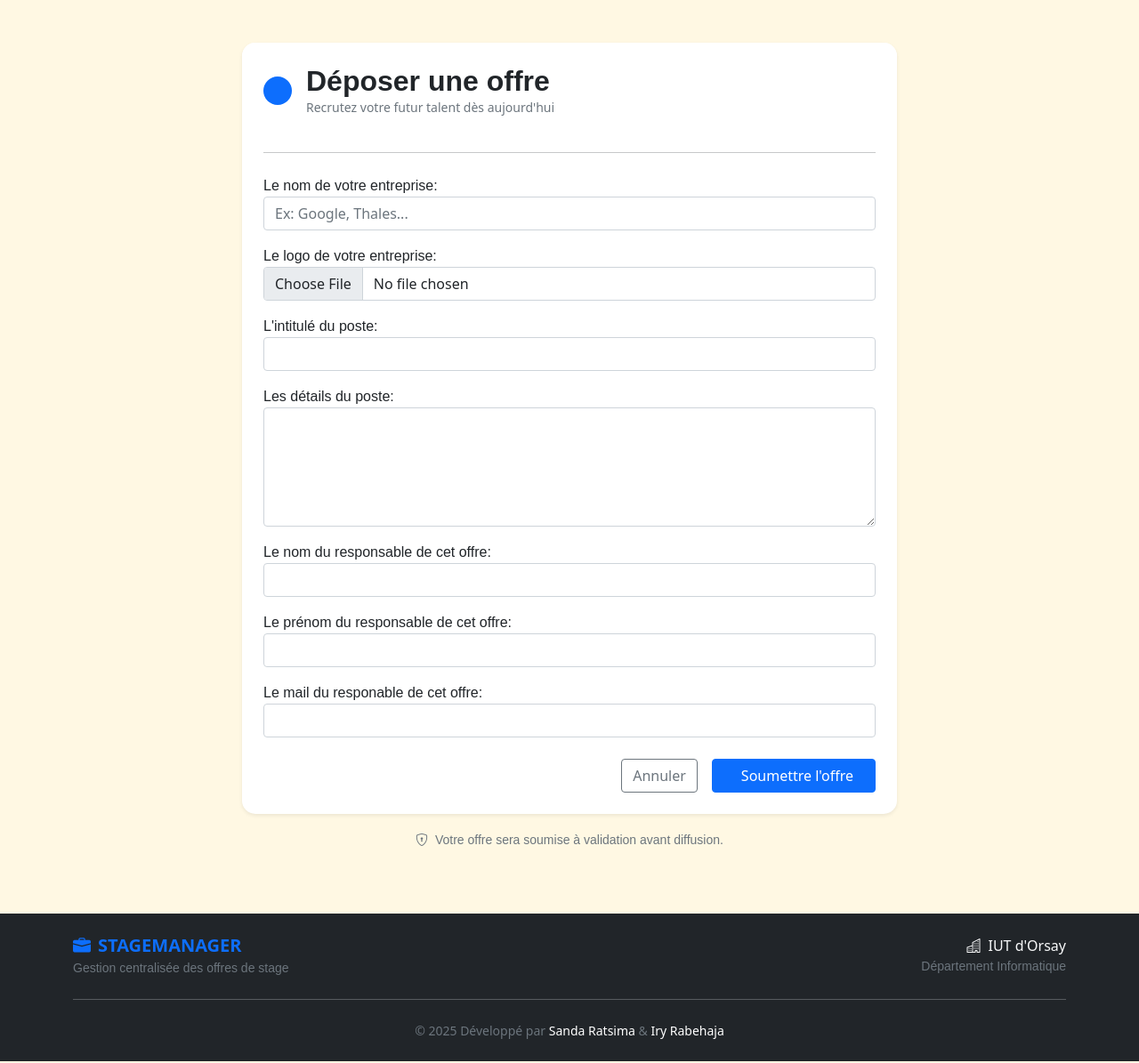
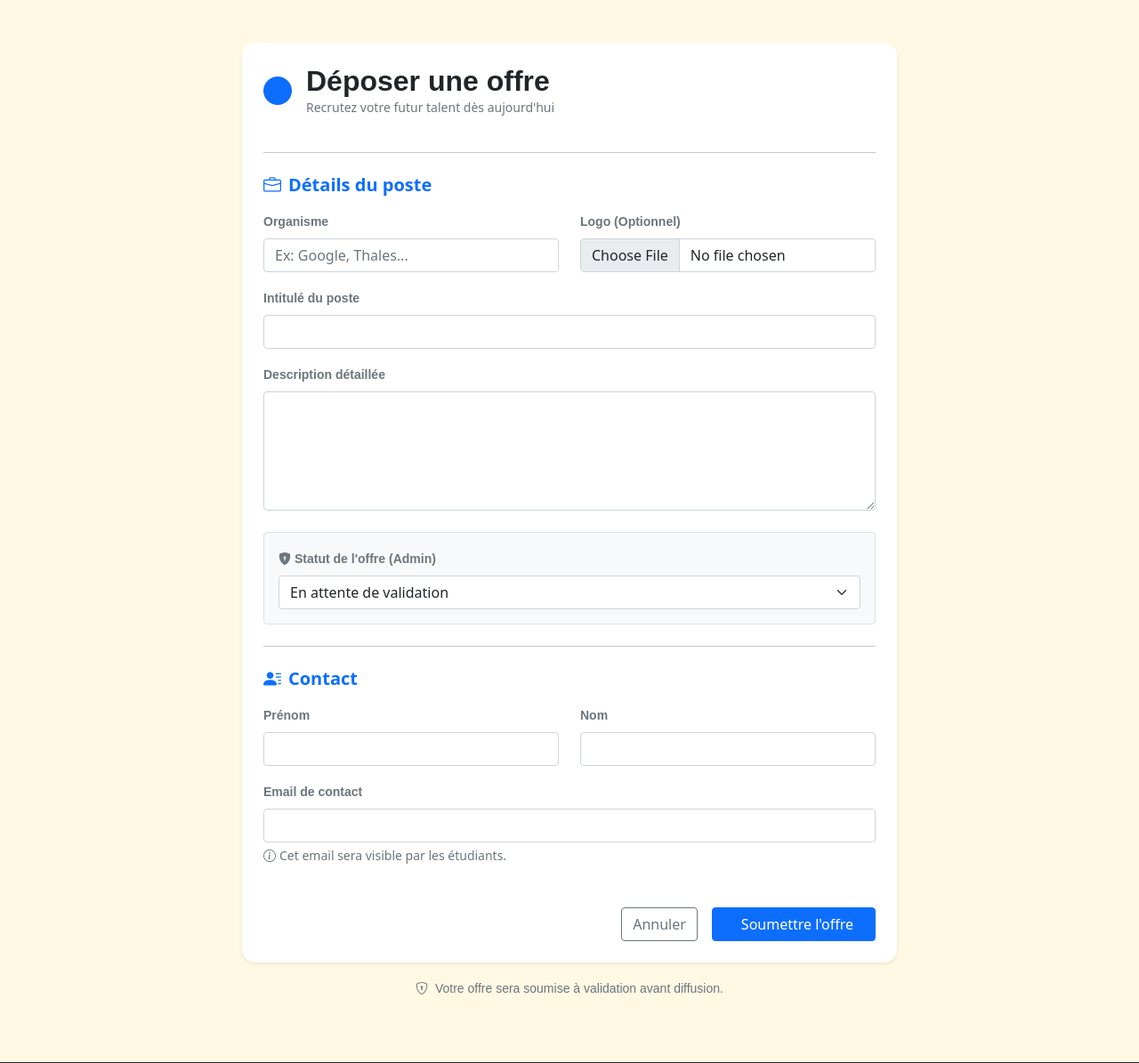
Before and after one commit to Iry77/stagemanager, a Django app: page /offres/add in a window 1280 px wide. Shown: the part 84-1279 px from the top of the page at 89% size. Run offline with Django 5.2, Linux system fonts and the light colour scheme; the visitor is signed in with stand-in values (Sample User, id 1); some libraries are stand-ins or nearby versions; some web fonts are replaced.

Commit message:
Fin avant Dashboard

```diff
--- a/stagemanager/applistagemanager/forms.py
+++ b/stagemanager/applistagemanager/forms.py
@@ -5,7 +5,7 @@
 class OffreForm(forms.ModelForm) :
     class Meta :
         model = OffreStage
-        fields = ['organisme','logo','intitule','detail','contact_nom','contact_prenom','contact_mail']
+        fields = ['organisme','logo','intitule','detail','contact_nom','contact_prenom','contact_mail', 'etat']
         labels = {
             'organisme' : 'Le nom de votre entreprise',
             'logo' : 'Le logo de votre entreprise',
@@ -13,7 +13,8 @@
             'detail': "Les détails du poste",
             'contact_nom': 'Le nom du responsable de cet offre',
             'contact_prenom': 'Le prénom du responsable de cet offre',
-            'contact_mail' : 'Le mail du responable de cet offre'
+            'contact_mail' : 'Le mail du responable de cet offre',
+            'etat': "Statut de l'offre"
         }
         widgets = {
             'organisme': forms.TextInput(attrs={'class': 'form-control', 'placeholder': 'Ex: Google, Thales...'}),
@@ -23,4 +24,5 @@
             'contact_prenom': forms.TextInput(attrs={'class': 'form-control'}),
             'contact_mail': forms.EmailInput(attrs={'class': 'form-control'}),
             'logo': forms.FileInput(attrs={'class': 'form-control'}),
+            'etat': forms.Select(attrs={'class': 'form-select'}),
         }
--- a/stagemanager/applistagemanager/models.py
+++ b/stagemanager/applistagemanager/models.py
@@ -41,7 +41,7 @@
     ]
     # etat : attribut qui correspond à l'état de l'offre
     etat = models.CharField(max_length = 10, choices = STATUT_CHOIX, default = 'attente')
-    image = models.ImageField(default = "imagesOffres/default.jpg", upload_to = "imagesOffres")
+    image = models.ImageField(default = "imagesOffres/default.png", upload_to = "imagesOffres")
 
     def __str__ (self):
         return self.intitule
--- a/stagemanager/applistagemanager/templates/applistagemanager/formulaireCreationOffre.html
+++ b/stagemanager/applistagemanager/templates/applistagemanager/formulaireCreationOffre.html
@@ -29,11 +29,68 @@
                     <form action="/offres/create" method="post" enctype="multipart/form-data">
                         {% csrf_token %}
 
-                        <div class="mb-3">
-                            {{ form.as_p }}
+                        <h5 class="text-primary fw-bold mb-3"><i class="bi bi-briefcase me-2"></i>Détails du poste</h5>
+
+                        <div class="row mb-3">
+                            <div class="col-md-6">
+                                <label for="{{ form.organisme.id_for_label }}" class="form-label fw-bold small text-secondary">Organisme</label>
+                                {{ form.organisme }}
+                                <div class="text-danger small">{{ form.organisme.errors }}</div>
+                            </div>
+                            <div class="col-md-6">
+                                <label for="{{ form.logo.id_for_label }}" class="form-label fw-bold small text-secondary">Logo (Optionnel)</label>
+                                {{ form.logo }}
+                                <div class="text-danger small">{{ form.logo.errors }}</div>
+                            </div>
                         </div>
 
-                        <div class="d-grid gap-2 d-md-flex justify-content-md-end mt-4">
+                        <div class="mb-3">
+                            <label for="{{ form.intitule.id_for_label }}" class="form-label fw-bold small text-secondary">Intitulé du poste</label>
+                            {{ form.intitule }}
+                            <div class="text-danger small">{{ form.intitule.errors }}</div>
+                        </div>
+
+                        <div class="mb-4">
+                            <label for="{{ form.detail.id_for_label }}" class="form-label fw-bold small text-secondary">Description détaillée</label>
+                            {{ form.detail }}
+                            <div class="text-danger small">{{ form.detail.errors }}</div>
+                        </div>
+
+                        {% if user.is_superuser %}
+                        <div class="mb-4 p-3 bg-light rounded border">
+                             <label for="{{ form.etat.id_for_label }}" class="form-label fw-bold small text-secondary">
+                                <i class="bi bi-shield-lock-fill me-1"></i>Statut de l'offre (Admin)
+                            </label>
+                             {{ form.etat }}
+                             <div class="text-danger small">{{ form.etat.errors }}</div>
+                        </div>
+                        {% endif %}
+
+                        <hr class="my-4">
+
+                        <h5 class="text-primary fw-bold mb-3"><i class="bi bi-person-lines-fill me-2"></i>Contact</h5>
+
+                        <div class="row mb-3">
+                            <div class="col-md-6">
+                                <label for="{{ form.contact_prenom.id_for_label }}" class="form-label fw-bold small text-secondary">Prénom</label>
+                                {{ form.contact_prenom }}
+                                <div class="text-danger small">{{ form.contact_prenom.errors }}</div>
+                            </div>
+                            <div class="col-md-6">
+                                <label for="{{ form.contact_nom.id_for_label }}" class="form-label fw-bold small text-secondary">Nom</label>
+                                {{ form.contact_nom }}
+                                <div class="text-danger small">{{ form.contact_nom.errors }}</div>
+                            </div>
+                        </div>
+
+                        <div class="mb-3">
+                            <label for="{{ form.contact_mail.id_for_label }}" class="form-label fw-bold small text-secondary">Email de contact</label>
+                            {{ form.contact_mail }}
+                            <div class="text-muted small mt-1"><i class="bi bi-info-circle me-1"></i>Cet email sera visible par les étudiants.</div>
+                            <div class="text-danger small">{{ form.contact_mail.errors }}</div>
+                        </div>
+
+                        <div class="d-grid gap-2 d-md-flex justify-content-md-end mt-5">
                             <a href="/" class="btn btn-outline-secondary me-md-2">Annuler</a>
                             <button type="submit" class="btn btn-primary px-4">
                                 <i class="bi bi-send-fill me-2"></i>Soumettre l'offre
--- a/stagemanager/applistagemanager/views.py
+++ b/stagemanager/applistagemanager/views.py
@@ -57,62 +57,76 @@
     )
 
 def valider (request, id) :
-    offre = OffreStage.objects.get(id_offre = id)
-    offre.etat = 'validee'
-    offre.save()
-    return render(
-        request,
-        'applistagemanager/traitementValidationOffre.html',
-        {'offre' : offre}
-    )
+    if request.user.is_staff :
+        offre = OffreStage.objects.get(id_offre = id)
+        offre.etat = 'validee'
+        offre.save()
+        return render(
+            request,
+            'applistagemanager/traitementValidationOffre.html',
+            {'offre' : offre}
+        )
+    else :
+        return render('/offres/')
 
 def formulaireCreationOffre(request):
-    form = OffreForm()
+    if request.user.is_superuser or not request.user.is_authenticated :
+        form = OffreForm()
 
-    return render(
-        request,
-        'applistagemanager/formulaireCreationOffre.html',
-        {'form' : form}
-    )
+        return render(
+            request,
+            'applistagemanager/formulaireCreationOffre.html',
+            {'form' : form}
+        )
+    else :
+        return render('/offres/')
 
 def CreerOffre(request):
-    form = OffreForm(request.POST, request.FILES)
+    if request.user.is_superuser or not request.user.is_authenticated :
+        form = OffreForm(request.POST, request.FILES)
 
-    if form.is_valid() :
-        nomOffre = form.cleaned_data['intitule']
-        form.save()
+        if form.is_valid() :
+            nomOffre = form.cleaned_data['intitule']
+            form.save()
 
-    return render(
-        request,
-        'applistagemanager/traitementFormulaireCreationOffre.html',
-        {'nom' : nomOffre}
-    )
+        return render(
+            request,
+            'applistagemanager/traitementFormulaireCreationOffre.html',
+            {'nom' : nomOffre}
+        )
+    else :
+        return render('/offres/')
 
 def formulaireModificationOffre(request, id):
-    offre = OffreStage.objects.get(id_offre = id)
-    form = OffreForm(instance=offre)
-    return render(
-        request,
-        'applistagemanager/formulaireModificationOffre.html',
-        {'form' : form, 'offre' : offre},
-    )
+    if request.user.is_superuser :
+        offre = OffreStage.objects.get(id_offre = id)
+        form = OffreForm(instance=offre)
+        return render(
+            request,
+            'applistagemanager/formulaireModificationOffre.html',
+            {'form' : form, 'offre' : offre},
+        )
+    else :
+        return render('/offres/')
 
 def traitementFormulaireModificationOffre(request, id) :
-    offre = OffreStage.objects.get(id_offre = id)
+    if request.user.is_superuser :
+        offre = OffreStage.objects.get(id_offre = id)
 
-    form = OffreForm(request.POST, request.FILES, instance = offre)
+        form = OffreForm(request.POST, request.FILES, instance = offre)
 
-    if form.is_valid():
-        form.save()
+        if form.is_valid():
+            form.save()
 
-    updatedOffre = OffreStage.objects.get(id_offre = id)
+        updatedOffre = OffreStage.objects.get(id_offre = id)
 
-    return render(
-        request,
-        'applistagemanager/traitementFormulaireModificationOffre.html',
-        {'intitule' : updatedOffre.intitule}
-    )
-
+        return render(
+            request,
+            'applistagemanager/traitementFormulaireModificationOffre.html',
+            {'intitule' : updatedOffre.intitule}
+        )
+    else :
+        return redirect('/offres/')
 def supprimerOffre(request, id):
     offre = OffreStage.objects.get(id_offre = id)
     offre.delete()
@@ -130,6 +144,7 @@
 
     a_candidate = Candidature.objects.filter(etudiant = etudiant, offre = offre).exists()
 
+
     if a_candidate :
         return render(
             request,
@@ -141,6 +156,13 @@
             candidature = Candidature(etudiant = etudiant , offre = offre)
             candidature.save()
 
+
+    # Verifier le nombres de candidatures
+    Candidatures = Candidature.objects.filter(offre = offre)
+    if len(Candidatures) >= 5 :
+        offre.etat = "cloturee"
+        offre.save()
+
     return render(
         request,
         'applistagemanager/traitementCandidature.html',
```
Also changed, not shown: stagemanager/applistagemanager/templates/applistagemanager/formulaireModificationOffre.html (+12 -3 lines), stagemanager/applistagemanager/migrations/0005_alter_offrestage_image.py (added), stagemanager/images/logoEntreprises/default.png (added).
